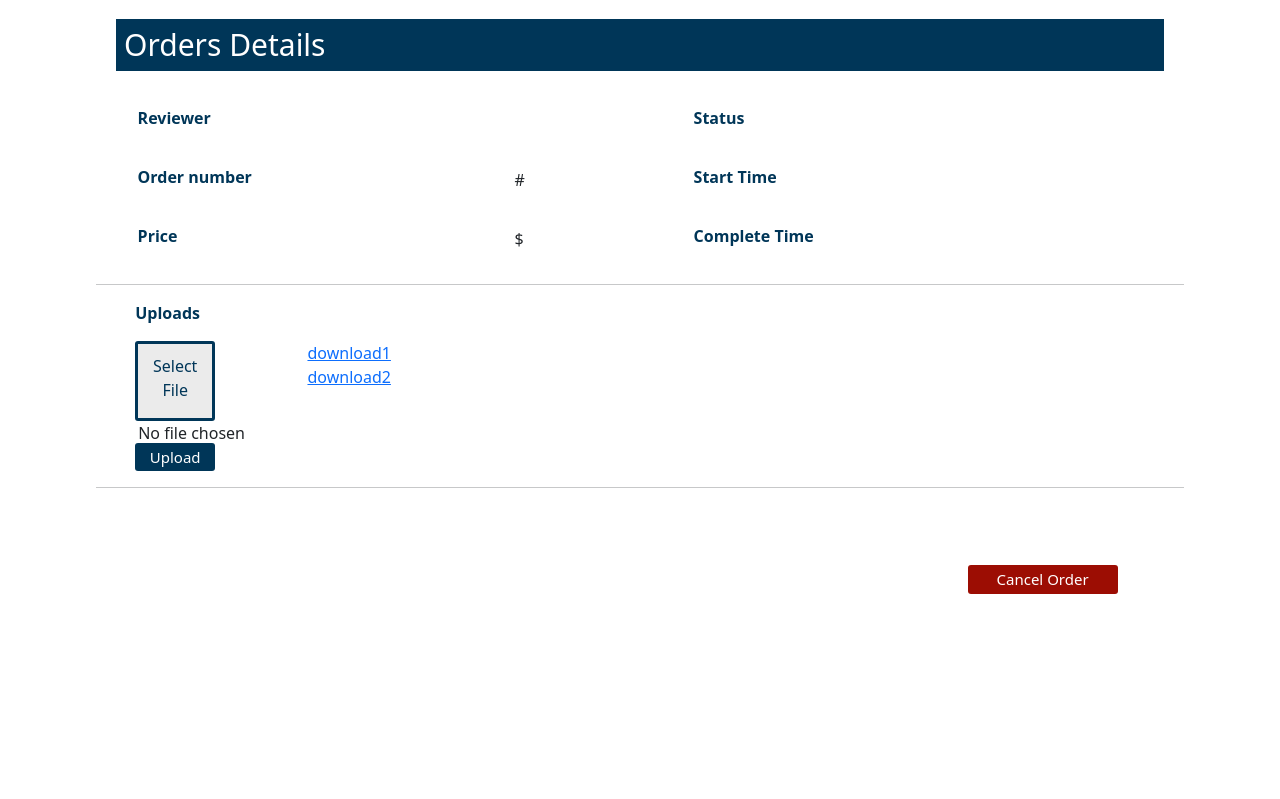
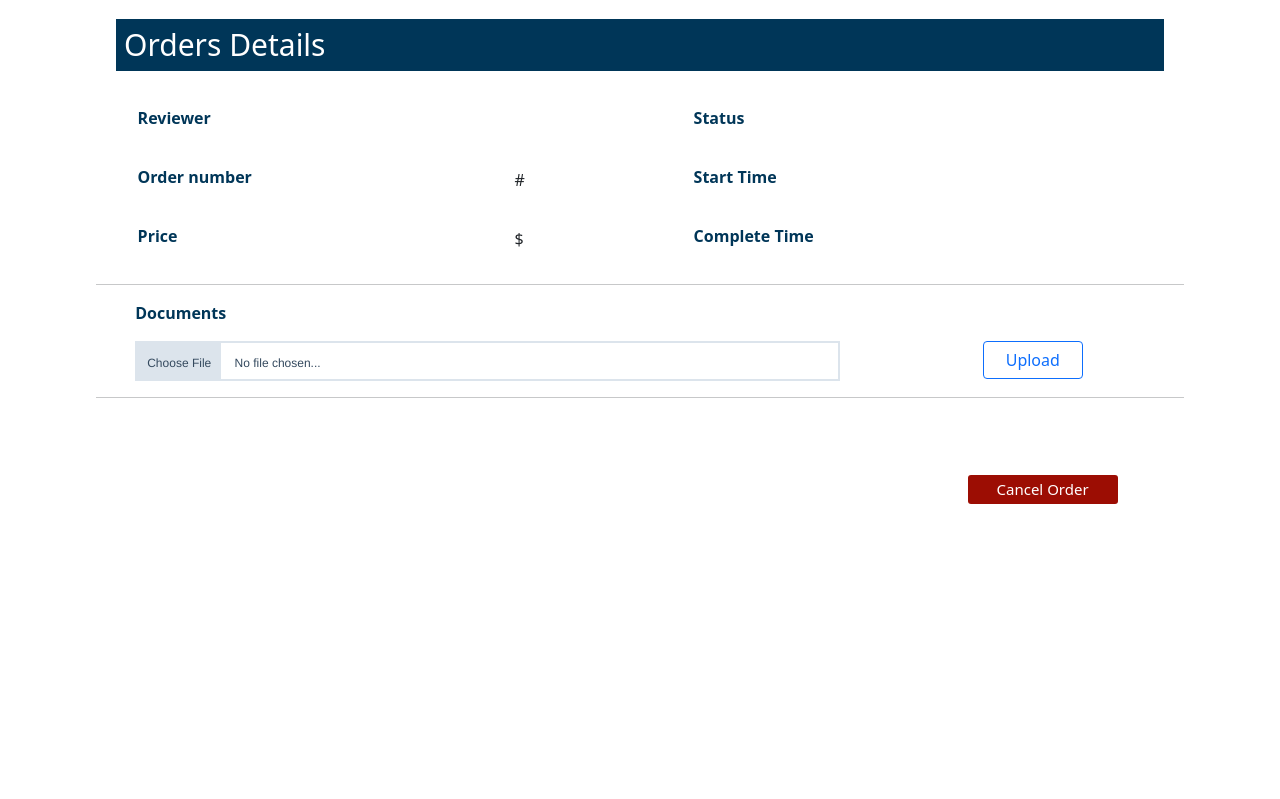
Before and after one commit to cathyli247/CSDS-395-Resume-Review, a Django app: page /order_detail/ in a window 1280 px wide. Shown: the part 77-876 px from the top of the page. Run offline with Django 3.2, Linux system fonts and the light colour scheme; lists and menus that the app fills with data are empty; some libraries are stand-ins or nearby versions.

Commit message:
implement backend for resume upload and download

```diff
--- a/resume_review/forms.py
+++ b/resume_review/forms.py
@@ -108,3 +108,6 @@ class SearchForm(forms.Form):
                                           widget=Select(attrs={"class": "form-select"}))
     price = forms.CharField(required=True, label='price', widget=forms.TextInput(
         attrs={'class': 'form-control', 'placeholder': 'Enter your expected price'}))
+
+class OrderDetailForm(forms.Form):
+    resume = forms.FileField()
--- a/resume_review/models.py
+++ b/resume_review/models.py
@@ -72,7 +72,7 @@ class Order(models.Model):
     finished_at = models.DateTimeField(null=True)
     state = models.CharField(
         max_length=100, choices=Order_State, default=PENDING)
-    resume = models.TextField(null=True)
+    resume = models.FileField(upload_to ='resumes', null=True)
 
 
 class Chat(models.Model):
--- a/resume_review/templates/order_detail.html
+++ b/resume_review/templates/order_detail.html
@@ -8,6 +8,9 @@
 <link rel="stylesheet" href="{% static 'css/rating.css' %}" />
 <script src = "{% static 'js/rating.js' %}"></script>
 <script src = "{% static 'js/orderpage.js' %}"></script>
+
+<form class="order-detail-form" id="order-detail-form" method="post" action="" enctype="multipart/form-data" novalidate>
+    {% csrf_token %}
 
 <section class='order-section'>
     <!-- title -->
@@ -53,24 +56,41 @@
 
     <!-- upload/download -->
     <section class='upload-field container-fluid'>
-        <div><p> Uploads </p></div>
-        <div class="row">
+        <div><p> Documents </p></div>
+        <div class="row" style="margin-right:50px">
             <!-- upload field -->
-            <div class="col-sm-2 order-col-element" >
-                <form class='upload-form'>
-                    <input type="file" id="select-file-btn" hidden/>
-                    <label for="select-file-btn" class='select-file-label'>Select File</label><br>
-                    <span id="file-selected">No file chosen</span> <br>
-                    <button type="submit" class='upload-btn form-button'>Upload</button>
-                </form>
+
+            <div class="file-upload col-9">
+                <div class="file-select">
+                    <div class="file-select-button" id="fileName">Choose File</div>
+                    <div class="file-select-name" id="noFile">No file chosen...</div>
+                    {{ form.resume }}
+                </div>
             </div>
-            <!-- uploaded files from users -->
-            <div class="col-sm-10 order-col-element" >
-                <div class='uploaded-files'><a href="#"> download1 </a></div>
-                <div class='uploaded-files'><a href="#"> download2 </a></div>
+            <div class="col-3">
+                <div style="display: flex; justify-content: flex-end">
+                    <button type="submit" class="btn btn-outline-primary" id="submit" style="width:100px">Upload</button>
+                </div>
+            </div>
+
+        </div>
+
+        {% if order.resume %}
+
+        <div class="row" style="margin-right:50px;margin-top:20px">
+            <div class="col-9">
+                {{ order.resume }}
+            </div>
+            <div class="col-3">
+                <div style="display: flex; justify-content: flex-end">
+                    <input id="id_download" name="download" hidden value="false">
+                    <button type="submit" class="btn btn-outline-primary" id="download" style="width:100px">Download</button>
+                </div>
             </div>
         </div>
+        {% endif %}
     </section>
+
 
     <hr>
 
@@ -120,5 +140,5 @@
         <button type="submit" class='upload-btn' id="cancel-btn">Cancel Order</button>
     </section>
 </section>
-
+</form>
 {% endblock %}
--- a/resume_review/views.py
+++ b/resume_review/views.py
@@ -3,7 +3,7 @@ import logging
 from django.db.models import Q
 from django.contrib.auth import authenticate, login, logout
 from django.contrib.auth.models import User
-from django.http import JsonResponse, HttpResponse, HttpResponseRedirect
+from django.http import JsonResponse, HttpResponse, HttpResponseRedirect, FileResponse
 from django.shortcuts import render
 from django.http import JsonResponse
 from django.shortcuts import redirect, render
@@ -13,7 +13,7 @@ from django.views import View
 from django.views.generic import TemplateView
 
 from resume_review import user_api
-from resume_review.forms import RegisterForm, LoginForm, SearchForm, UserProfileForm
+from resume_review.forms import RegisterForm, LoginForm, SearchForm, UserProfileForm, OrderDetailForm
 from django.views.generic.edit import FormView
 
 from resume_review.models import Account, Comment, Reviewer, Order
@@ -150,8 +150,10 @@ class OrderPageView(TemplateView):
         return context
 
 
-class OrderDetailView(TemplateView):
+
+class OrderDetailView(FormView):
     template_name = "order_detail.html"
+    form_class = OrderDetailForm
 
     def get_context_data(self, **kwargs):
         context = super().get_context_data(**kwargs)
@@ -166,6 +168,21 @@ class OrderDetailView(TemplateView):
     def get(self, request, *args, **kwargs):
         context = self.get_context_data(**kwargs)
         return self.render_to_response(context)
+
+    def post(self, request, *args, **kwargs):
+        resume = self.request.FILES.get('resume', '')
+        order_id = self.request.GET.get('order_id', '')
+        order = user_api.get_order(order_id)
+        if self.request.POST.get('download', '') == 'true':
+            filepath = order.resume.path
+            response = FileResponse(open(filepath, 'rb'))
+            return response
+        if resume:
+            order.resume = resume
+            order.save()
+            logger.info('save resume to order %s' % order.id)
+
+        return HttpResponseRedirect(self.request.path_info + '?order_id=' + order_id)
 
 
 class ReviewerCardView(TemplateView):
--- a/static/css/orderpage.css
+++ b/static/css/orderpage.css
@@ -177,3 +177,17 @@ body.showRatingForm #ratingSection {
     outline: none;
     float: right;
 }
+
+.file-upload{display:block;text-align:center;font-family: Helvetica, Arial, sans-serif;font-size: 12px;}
+.file-upload .file-select{display:block;border: 2px solid #dce4ec;color: #34495e;cursor:pointer;height:40px;line-height:40px;text-align:left;background:#FFFFFF;overflow:hidden;position:relative;}
+.file-upload .file-select .file-select-button{background:#dce4ec;padding:0 10px;display:inline-block;height:40px;line-height:40px;}
+.file-upload .file-select .file-select-name{line-height:40px;display:inline-block;padding:0 10px;}
+.file-upload .file-select:hover{border-color:#34495e;transition:all .2s ease-in-out;-moz-transition:all .2s ease-in-out;-webkit-transition:all .2s ease-in-out;-o-transition:all .2s ease-in-out;}
+.file-upload .file-select:hover .file-select-button{background:#34495e;color:#FFFFFF;transition:all .2s ease-in-out;-moz-transition:all .2s ease-in-out;-webkit-transition:all .2s ease-in-out;-o-transition:all .2s ease-in-out;}
+.file-upload.active .file-select{border-color:#3fa46a;transition:all .2s ease-in-out;-moz-transition:all .2s ease-in-out;-webkit-transition:all .2s ease-in-out;-o-transition:all .2s ease-in-out;}
+.file-upload.active .file-select .file-select-button{background:#3fa46a;color:#FFFFFF;transition:all .2s ease-in-out;-moz-transition:all .2s ease-in-out;-webkit-transition:all .2s ease-in-out;-o-transition:all .2s ease-in-out;}
+.file-upload .file-select input[type=file]{z-index:100;cursor:pointer;position:absolute;height:100%;width:100%;top:0;left:0;opacity:0;filter:alpha(opacity=0);}
+.file-upload .file-select.file-select-disabled{opacity:0.65;}
+.file-upload .file-select.file-select-disabled:hover{cursor:default;display:block;border: 2px solid #dce4ec;color: #34495e;cursor:pointer;height:40px;line-height:40px;margin-top:5px;text-align:left;background:#FFFFFF;overflow:hidden;position:relative;}
+.file-upload .file-select.file-select-disabled:hover .file-select-button{background:#dce4ec;color:#666666;padding:0 10px;display:inline-block;height:40px;line-height:40px;}
+.file-upload .file-select.file-select-disabled:hover .file-select-name{line-height:40px;display:inline-block;padding:0 10px;}
--- a/static/js/orderpage.js
+++ b/static/js/orderpage.js
@@ -1,8 +1,30 @@
+$( document ).ready(function() {
+    $('#id_resume').bind('change', function () {
+      var filename = $("#id_resume").val();
+      if (/^\s*$/.test(filename)) {
+        $(".file-upload").removeClass('active');
+        $("#noFile").text("No file chosen...");
+      }
+      else {
+        $(".file-upload").addClass('active');
+        $("#noFile").text(filename.replace("C:\\fakepath\\", ""));
+      }
+    });
+});
+
+$(document).on('click','#download',function(){
+    $('input#id_download').val('true');
+});
+
+$(document).on('click','#submit',function(){
+    $('input#id_download').val('false');
+});
+
 const selectFileBtn = document.getElementById('select-file-btn');
 const fileSelected = document.getElementById('file-selected');
-selectFileBtn.addEventListener('change', function(){
-    fileSelected.textContent = this.files[0].name
-})
+//selectFileBtn.addEventListener('change', function(){
+//    fileSelected.textContent = this.files[0].name
+//})
 
 function comf_rejc(){
     document.body.classList.add("showConfirmStatus");
```
Also changed, not shown: static/js/user_profile.js (deleted, +0 -60 lines), db.sqlite3, resume_review/migrations/0016_alter_order_resume.py (added), 1 other file.
